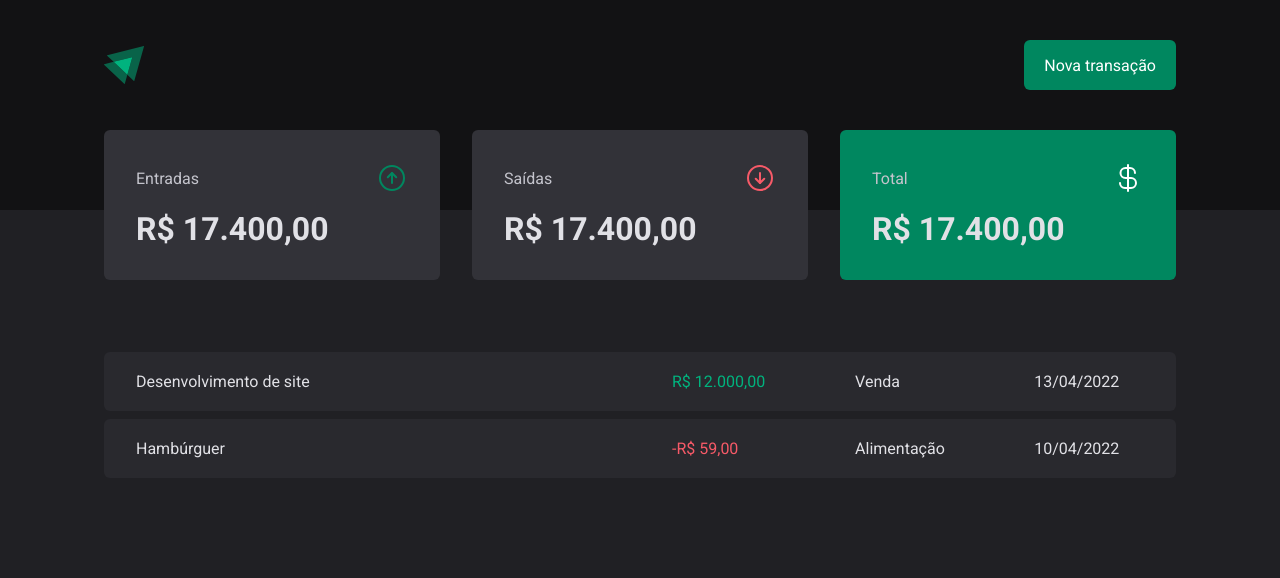
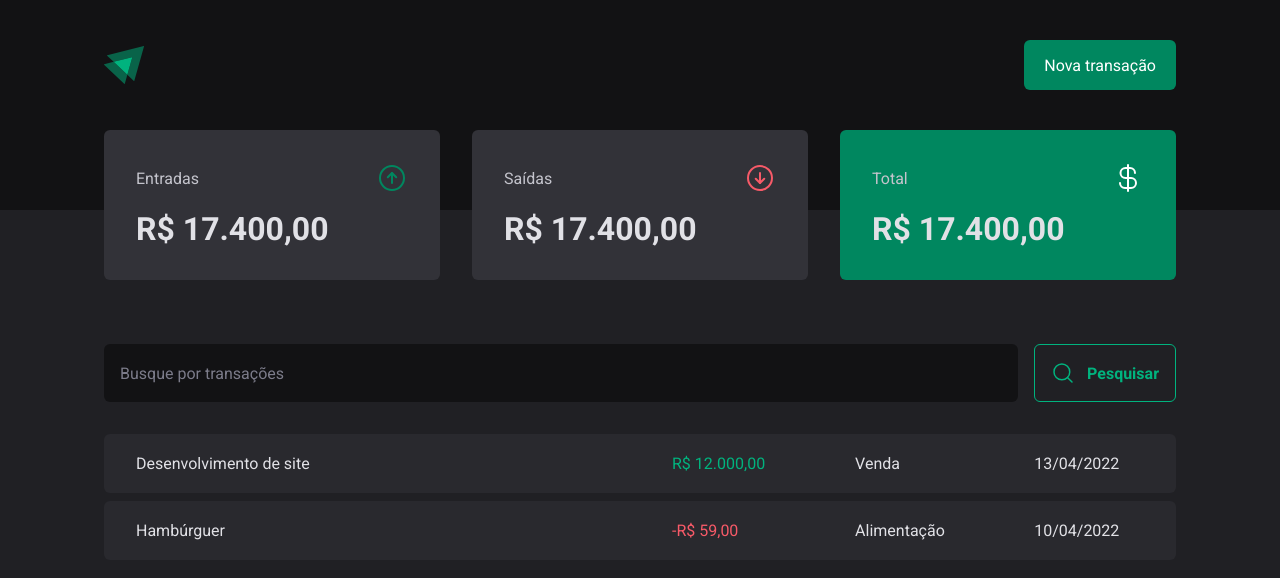
Before and after one commit to Marcos-afk/ignite-dtmoney, a React (Vite) app: page / in a window 1280 px wide. Shown: the top 578 px of the page. Built offline with nearby package versions, Linux system fonts and the light colour scheme.

Commit message:
:sparkles: add search form component

```diff
--- /dev/null
+++ b/src/components/SearchForm/index.tsx
@@ -0,0 +1,14 @@
+import * as S from './styles';
+import { MagnifyingGlass } from 'phosphor-react';
+
+export const SearchForm = () => {
+  return (
+    <S.Container>
+      <input type="text" placeholder="Busque por transações" />
+      <button type="submit">
+        <MagnifyingGlass size={24} />
+        Pesquisar
+      </button>
+    </S.Container>
+  );
+};
--- /dev/null
+++ b/src/components/SearchForm/styles.ts
@@ -0,0 +1,42 @@
+import styled from 'styled-components';
+
+export const Container = styled.form`
+  display: flex;
+  gap: 1rem;
+
+  input {
+    flex: 1;
+    border: 0;
+    border-radius: 6px;
+    background: ${({ theme }) => theme['gray-900']};
+    color: ${({ theme }) => theme['gray-300']};
+    padding: 1rem;
+
+    &::placeholder {
+      color: ${({ theme }) => theme['gray-500']};
+    }
+  }
+
+
+  button {
+    display: flex;
+    align-items: center;
+    gap: 0.75rem;
+
+    border: 0;
+    padding: 1rem;
+    background: transparent;
+    border: 1px solid ${({ theme }) => theme['green-300']};
+    color: ${({ theme }) => theme['green-300']};
+    font-weight: bold;
+    border-radius: 6px;
+
+    &:hover {
+      background: ${({ theme }) => theme['green-500']};
+      border-color: ${({ theme }) => theme['green-500']};
+      color: ${({ theme }) => theme.white};
+      transition: background 0.2s, color 0.2s, border-color 0.2s;
+    }
+  }
+
+`;
--- a/src/components/Summary/styles.ts
+++ b/src/components/Summary/styles.ts
@@ -26,7 +26,7 @@
   padding: 2rem;
 
 
-  & header {
+   header {
     display: flex;
     align-items: center;
     justify-content: space-between;
@@ -34,7 +34,7 @@
   }
 
 
-  & strong {
+  strong {
     display: block;
     margin-top: 1rem;
     font-size: 2rem;
--- a/src/pages/Transactions/index.tsx
+++ b/src/pages/Transactions/index.tsx
@@ -1,5 +1,6 @@
 import * as S from './styles';
 import { Header } from '@components/Header';
+import { SearchForm } from '@components/SearchForm';
 import { Summary } from '@components/Summary';
 
 export const Transactions = () => {
@@ -8,6 +9,7 @@
       <Header />
       <Summary />
       <S.Container>
+        <SearchForm />
         <S.Table>
           <tbody>
             <tr>
--- a/src/pages/Transactions/styles.ts
+++ b/src/pages/Transactions/styles.ts
@@ -11,6 +11,7 @@
   width: 100%;
   border-collapse: separate;
   border-spacing: 0 0.5rem;
+  margin-top: 1.5rem;
 
   td {
     padding: 1.25rem 2rem;
```
